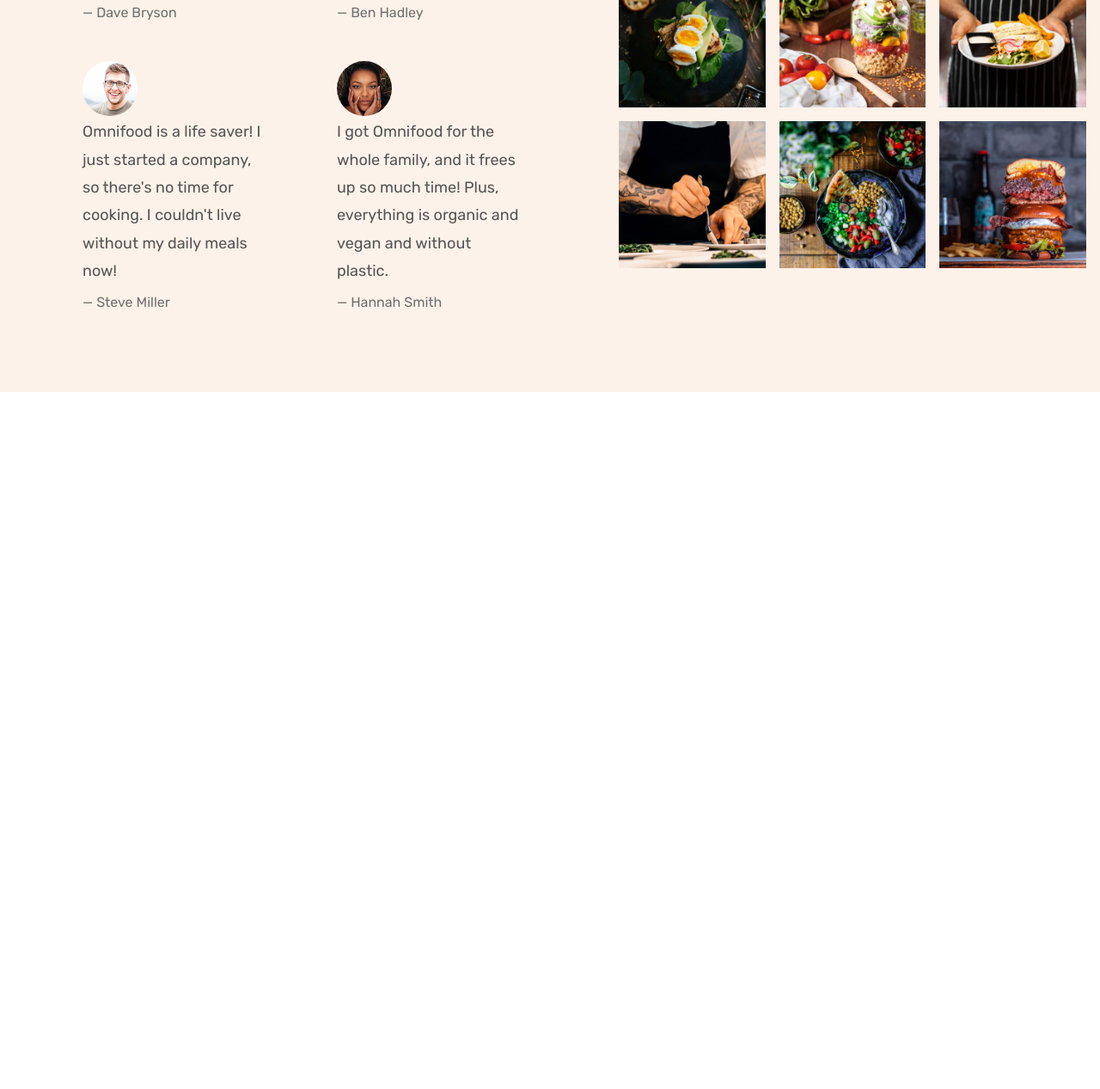
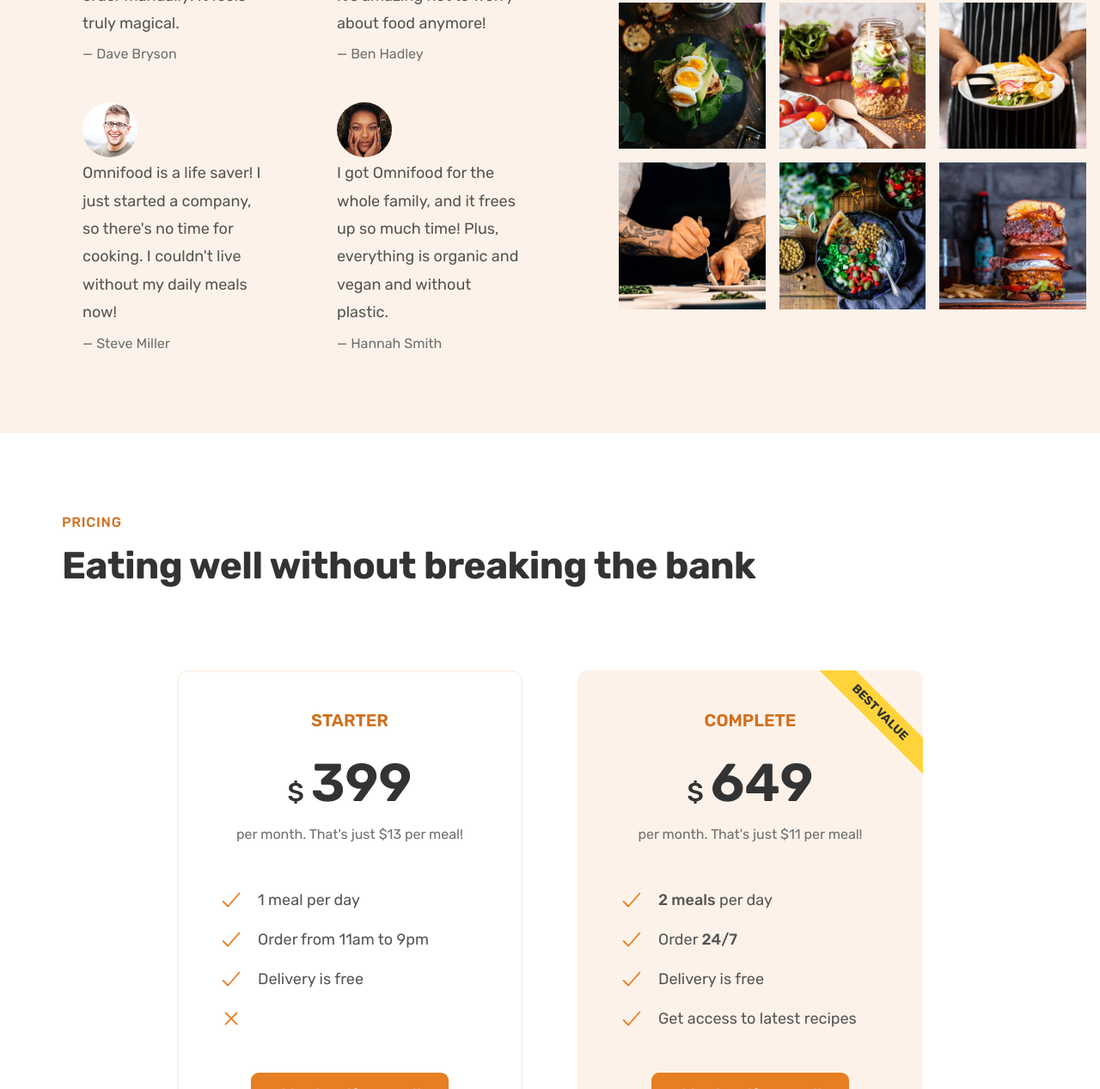
Before and after one commit to Max-Zhekov/Omnifood, a plain HTML site: page index.html in a window 1280 px wide. Shown: the part 4123-5390 px from the top of the page at 86% size. Before the commit the page ends 4579 px from the top, so only its background shows below. Drawn offline with nearby package versions, Linux system fonts and the light colour scheme.

Commit message:
added section pricing

```diff
--- a/css/general.css
+++ b/css/general.css
@@ -80,6 +80,10 @@
   display: grid;
   row-gap: 9.6rem;
   column-gap: 6.4rem;
+}
+
+.grid:not(:last-child) {
+  margin-bottom: 9.6rem;
 }
 
 .grid--2-cols {
@@ -192,6 +196,27 @@
   border-bottom: 1px solid transparent;
 }
 
+
+.list {
+  list-style: none;
+  display: flex;
+  flex-direction: column;
+  gap: 1.6rem;
+}
+
+.list-item {
+  font-size: 1.8rem;
+  display: flex;
+  align-items: center;
+  gap: 1.6rem;
+}
+
+.list-icon {
+  width: 3rem;
+  height: 3rem;
+  color: #e67e22;
+}
+
 /* HELPER/SETTIMGS CLASSES */
 
 .margin--right-sm {
--- a/css/style.css
+++ b/css/style.css
@@ -298,25 +298,6 @@
   font-size: 1.8rem;
 }
 
-.list {
-  list-style: none;
-  display: flex;
-  flex-direction: column;
-  gap: 1.6rem;
-}
-
-.list-item {
-  font-size: 1.8rem;
-  display: flex;
-  align-items: center;
-  gap: 1.6rem;
-}
-
-.list-icon {
-  width: 3rem;
-  height: 3rem;
-  color: #e67e22;
-}
 
 /* ****************************** */
 /* TESTIMONIALS SECTION */
@@ -376,3 +357,83 @@
 .gallery-item img:hover {
   transform: scale(1.1);
 }
+
+/* ****************************** */
+/* PRICING SECTION */
+/* ****************************** */
+
+.section-pricing {
+  padding: 9.6rem 0;
+}
+
+.pricing-plan {
+
+  border-radius: 11px;
+
+  width: 75%;
+}
+
+.pricing-plan--starter {
+  justify-self: end;
+  border: 2px solid #fdf2e9;
+  padding: 4.6rem;
+}
+
+.pricing-plan--complete {
+  background-color: #fdf2e9;
+  padding: 4.8rem;
+  position: relative;
+  overflow: hidden;
+}
+
+.pricing-plan--complete::after {
+  content: "Best value";
+  position: absolute;
+  top: 6%;
+  right: -18%;
+  text-transform: uppercase;
+  font-size: 1.4rem;
+  font-weight: 700;
+  color: #333;
+  background-color: #ffd43b;
+  padding: 0.8rem 8rem;
+  transform: rotate(45deg);
+}
+
+.plan-header {
+  text-align: center;
+  margin-bottom: 4.8rem;
+}
+
+.plan-name {
+  color: #cf711f;
+  font-weight: 600;
+  font-size: 2rem;
+  text-transform: uppercase;
+  letter-spacing: 0.75;
+  margin-bottom: 3.2rem;
+}
+
+.plan-price {
+  font-size: 6.2rem;
+  font-weight: 600;
+  color: #333;
+  margin-bottom: 1.6rem;
+}
+
+.plan-price span {
+  font-size: 3rem;
+  font-weight: 500;
+  margin-right: 0.8rem;
+}
+
+.plan-text {
+  font-size: 1.6rem;
+  line-height: 1.6;
+  color: #6f6f6f;
+}
+
+.plan-sign-up {
+  text-align: center;
+  margin-top: 4.8rem;
+}
--- a/index.html
+++ b/index.html
@@ -316,6 +316,77 @@
       </div>
     </section>
 
+    <section class="section-pricing">
+      <div class="container">
+        <span class="subheating">Pricing</span>
+        <h2 class="heading-secondary">
+          Eating well without breaking the bank
+        </h2>
+      </div>
+
+
+
+      <div class="container grid grid--2-cols">
+        <div class="pricing-plan pricing-plan--starter">
+          <header class="plan-header">
+            <p class="plan-name">Starter</p>
+            <p class="plan-price"><span>$</span>399</p>
+            <p class="plan-text">per month. That's just $13 per meal!</p>
+          </header>
+          <ul class="list">
+            <li class="list-item"> <ion-icon class="list-icon" name="checkmark-outline"></ion-icon>
+              <span> 1 meal per day</span>
+            </li>
+            <li class="list-item"> <ion-icon class="list-icon" name="checkmark-outline"></ion-icon>
+              <span> Order from 11am to 9pm</span>
+            </li>
+            <li class="list-item"> <ion-icon class="list-icon" name="checkmark-outline"></ion-icon>
+              <span> Delivery is free</span>
+            </li>
+            <li class="list-item"> <ion-icon class="list-icon" name="close-outline"></ion-icon>
+            </li>
+          </ul>
+          <div class="plan-sign-up">
+            <a href="#" class="btn btn--full">Start eatimg well</a>
+          </div>
+        </div>
+
+        <div class="pricing-plan pricing-plan--complete">
+          <header class="plan-header">
+            <p class="plan-name">Complete</p>
+            <p class="plan-price"><span>$</span>649</p>
+            <p class="plan-text">per month. That's just $11 per meal!</p>
+          </header>
+
+          <ul class="list">
+            <li class="list-item"> <ion-icon class="list-icon" name="checkmark-outline"></ion-icon>
+              <span> <strong>2 meals</strong> per day</span>
+            </li>
+            <li class="list-item"> <ion-icon class="list-icon" name="checkmark-outline"></ion-icon>
+              <span> Order <strong>24/7</strong></span>
+            </li>
+            <li class="list-item"> <ion-icon class="list-icon" name="checkmark-outline"></ion-icon>
+              <span> Delivery is free</span>
+            </li>
+            <li class="list-item"> <ion-icon class="list-icon" name="checkmark-outline"></ion-icon>
+              <span> Get access to latest recipes</span>
+            </li>
+          </ul>
+          <div class="plan-sign-up">
+            <a href="#" class="btn btn--full">Start eatimg well</a>
+          </div>
+        </div>
+      </div>
+
+      <div class="container grid grid--4-cols">
+        <div class="feature">Feature 1</div>
+        <div class="feature">Feature 1</div>
+        <div class="feature">Feature 1</div>
+        <div class="feature">Feature 1</div>
+      </div>
+
+    </section>
+
   </main>
 
 
```
